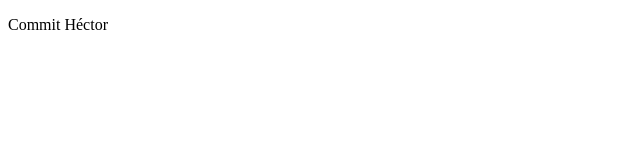
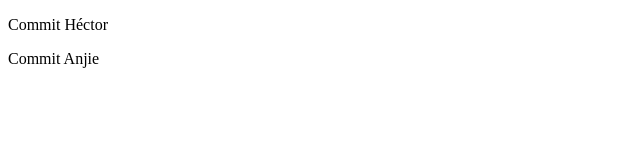
Before and after one commit to HectorGonzalez-dev/DAM1M04-Exercici003, a plain HTML site: page index.html in a window 1280 px wide. Shown: the full height of the page, 0-640 px from the left. Drawn offline with Linux system fonts and the light colour scheme.

Commit message:
commit anjie

```diff
--- a/index.html
+++ b/index.html
@@ -6,5 +6,6 @@
    </head>
    <body>
         <p>Commit Héctor</p>
+        <p>Commit Anjie</p>
    </body>
 </html>
```
